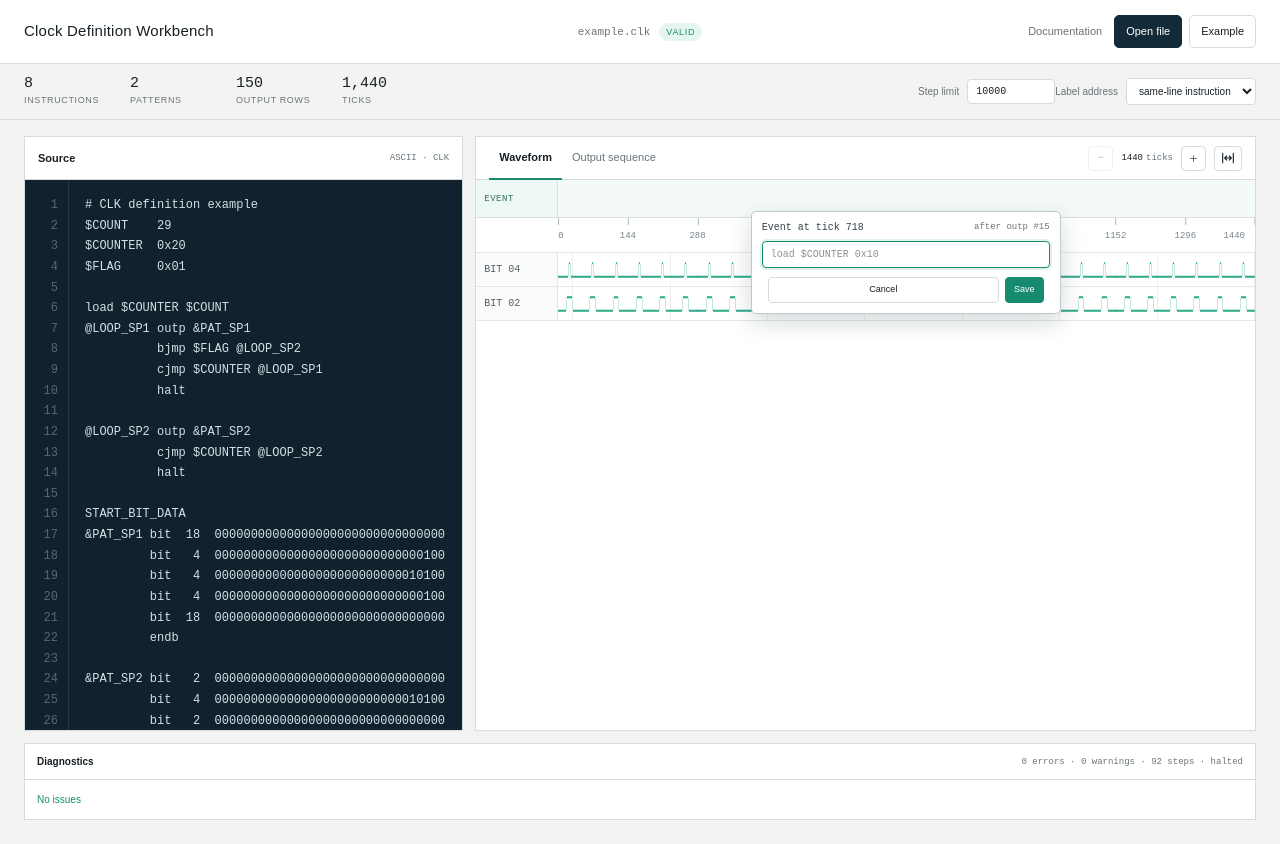
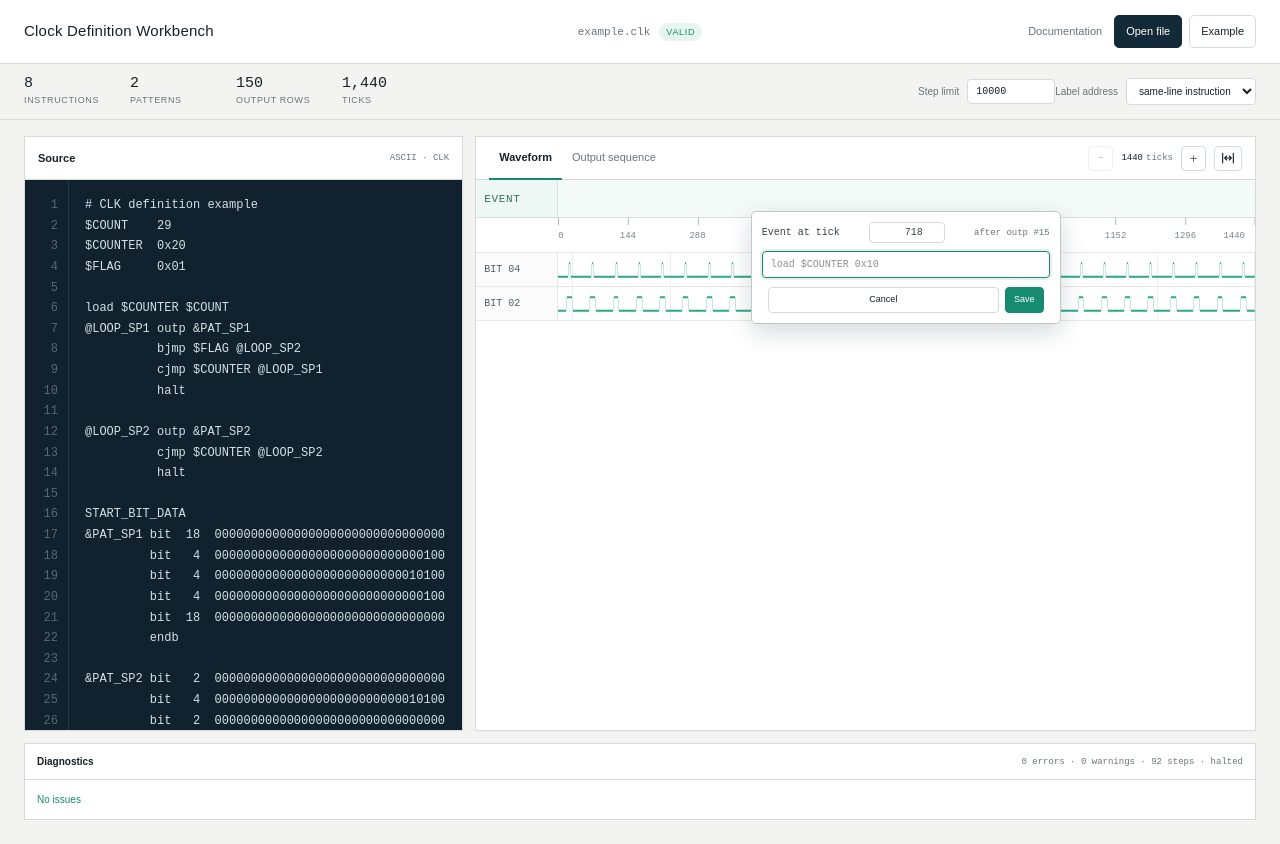
Before and after one commit to astronasutarou/clk_workbench, a React (Vite) app in the folder app/: page / in a window 1280 px wide. Both pictures are taken after a click on the button 906 px from the left and 198 px from the top of the page. Built offline with nearby package versions, Linux system fonts and the light colour scheme.

Commit message:
Improve waveform event interactions

```diff
--- a/app/src/App.tsx
+++ b/app/src/App.tsx
@@ -16,6 +16,7 @@ import {
   getMinimumViewSpan,
   getWaveformChunks,
   getWaveformRenderRange,
+  isTimelinePointerX,
 } from "./lib/waveform";
 
 const SAMPLE = `# CLK definition example
@@ -154,7 +155,7 @@ export default function App() {
     } | null>(null),
     [events, setEvents] = useState<ClockEvent[]>([]),
     [eventDraft, setEventDraft] = useState<
-      (ClockEvent & { error: string }) | null
+      (ClockEvent & { error: string; originalTick: number | null }) | null
     >(null);
   const input = useRef<HTMLInputElement>(null),
     waveScroll = useRef<HTMLDivElement>(null),
@@ -296,7 +297,12 @@ export default function App() {
     const rect = el.getBoundingClientRect(),
       x = e.clientX - rect.left,
       y = e.clientY - rect.top;
-    if (x < 0 || x >= el.clientWidth || y < 0 || y >= el.clientHeight) return;
+    if (
+      !isTimelinePointerX(x, el.clientWidth, WAVE_LABEL_WIDTH) ||
+      y < 0 ||
+      y >= el.clientHeight
+    )
+      return;
     canvas.setPointerCapture(e.pointerId);
     setSelection({
       start: x,
@@ -313,7 +319,10 @@ export default function App() {
     const rect = el.getBoundingClientRect();
     setSelection({
       ...selection,
-      current: Math.max(0, Math.min(el.clientWidth, e.clientX - rect.left)),
+      current: Math.max(
+        WAVE_LABEL_WIDTH,
+        Math.min(el.clientWidth, e.clientX - rect.left),
+      ),
     });
   };
   const selectEnd = () => {
@@ -327,12 +336,15 @@ export default function App() {
     setSelection(null);
     if (width < 8) return;
     const left = Math.min(selection.start, selection.current),
+      timelineWidth = Math.max(1, el.clientWidth - WAVE_LABEL_WIDTH),
       visibleStart = Math.min(
         Math.max(0, total - effectiveSpan),
         Math.max(0, (selection.scrollLeft * total) / el.scrollWidth),
       ),
-      rawStart = visibleStart + (left / el.clientWidth) * effectiveSpan,
-      rawSpan = (width / el.clientWidth) * effectiveSpan,
+      rawStart =
+        visibleStart +
+        ((left - WAVE_LABEL_WIDTH) / timelineWidth) * effectiveSpan,
+      rawSpan = (width / timelineWidth) * effectiveSpan,
       nextSpan = Math.max(minSpan, Math.min(total, rawSpan)),
       center = rawStart + rawSpan / 2;
     setVisibleSpan(nextSpan, center - nextSpan / 2);
@@ -345,50 +357,71 @@ export default function App() {
     }
     return result.segments.at(-1)?.instance ?? 0;
   };
-  const openEvent = (e: ReactMouseEvent<HTMLDivElement>) => {
+  const openEventAtTick = (requestedTick: number) => {
     if (!total || !result.segments.length) return;
-    const rect = e.currentTarget.getBoundingClientRect(),
-      tick = Math.min(
-        total - 1,
-        Math.max(
-          0,
-          Math.floor(((e.clientX - rect.left) / rect.width) * total),
-        ),
-      ),
+    const tick = Math.min(total - 1, Math.max(0, Math.floor(requestedTick))),
       instance = instanceForTick(tick),
       existing = events.find((event) => event.instance === instance);
     setEventDraft(
       existing
-        ? { ...existing, error: "" }
-        : { tick, instance, command: "", error: "" },
+        ? { ...existing, error: "", originalTick: existing.tick }
+        : { tick, instance, command: "", error: "", originalTick: null },
     );
   };
+  const openEvent = (e: ReactMouseEvent<HTMLDivElement>) => {
+    const rect = e.currentTarget.getBoundingClientRect();
+    openEventAtTick(((e.clientX - rect.left) / rect.width) * total);
+  };
+  const openEventAtVisibleCenter = () =>
+    openEventAtTick(viewStart + effectiveSpan / 2);
   const saveEvent = () => {
     if (!eventDraft) return;
+    if (
+      !Number.isInteger(eventDraft.tick) ||
+      eventDraft.tick < 0 ||
+      eventDraft.tick >= total
+    ) {
+      setEventDraft({
+        ...eventDraft,
+        error: `Tick must be an integer from 0 to ${Math.max(0, total - 1)}`,
+      });
+      return;
+    }
     const error = validateEventCommand(eventDraft.command, result.program);
     if (error) {
       setEventDraft({ ...eventDraft, error });
       return;
     }
     const saved: { tick: number; instance: number; command: string } = {
-      tick: eventDraft.tick,
-      instance: eventDraft.instance,
-      command: eventDraft.command.trim(),
-    };
+        tick: eventDraft.tick,
+        instance: instanceForTick(eventDraft.tick),
+        command: eventDraft.command.trim(),
+      },
+      invalidationTick = Math.min(
+        eventDraft.originalTick ?? saved.tick,
+        saved.tick,
+      );
     setEvents((current) =>
-      [...current.filter((event) => event.tick < saved.tick), saved].sort(
-        (a, b) => a.tick - b.tick,
-      ),
+      [
+        ...current.filter((event) => event.tick < invalidationTick),
+        saved,
+      ].sort((a, b) => a.tick - b.tick),
     );
     setEventDraft(null);
   };
   const deleteEvent = () => {
     if (!eventDraft) return;
+    const invalidationTick = eventDraft.originalTick ?? eventDraft.tick;
     setEvents((current) =>
-      current.filter((event) => event.tick < eventDraft.tick),
+      current.filter((event) => event.tick < invalidationTick),
     );
     setEventDraft(null);
   };
+  const eventDraftPosition =
+      eventDraft && total
+        ? Math.min(1, Math.max(0, eventDraft.tick / total))
+        : 0,
+    eventTickInvalid = eventDraft?.error.startsWith("Tick must") ?? false;
   return (
     <main>
       <header>
@@ -581,12 +614,33 @@ export default function App() {
                 onPointerUp={selectEnd}
                 onPointerCancel={() => setSelection(null)}
               >
-                <div className="event-line">
-                  <b>EVENT</b>
+                <div
+                  className="event-line"
+                  title="Click the event row to add an event"
+                >
+                  <button
+                    type="button"
+                    className="event-label"
+                    title="Add an event at an arbitrary tick"
+                    onPointerDown={(e) => e.stopPropagation()}
+                    onClick={openEventAtVisibleCenter}
+                  >
+                    EVENT
+                  </button>
                   <div
                     className="event-track"
+                    role="button"
+                    tabIndex={0}
+                    aria-label="Add an event to the waveform"
+                    title="Click to add an event"
                     onPointerDown={(e) => e.stopPropagation()}
                     onClick={openEvent}
+                    onKeyDown={(e) => {
+                      if (e.key === "Enter" || e.key === " ") {
+                        e.preventDefault();
+                        openEventAtVisibleCenter();
+                      }
+                    }}
                   >
                     <div className="event-pins">
                       {events.map((event) => (
@@ -599,15 +653,19 @@ export default function App() {
                           onPointerDown={(e) => e.stopPropagation()}
                           onClick={(e) => {
                             e.stopPropagation();
-                            setEventDraft({ ...event, error: "" });
+                            setEventDraft({
+                              ...event,
+                              error: "",
+                              originalTick: event.tick,
+                            });
                           }}
                         />
                       ))}
                     </div>
                     {eventDraft && (
                       <form
-                        className={`event-editor ${eventDraft.tick / total < 0.25 ? "align-left" : eventDraft.tick / total > 0.75 ? "align-right" : ""}`}
-                        style={{ left: `${(eventDraft.tick / total) * 100}%` }}
+                        className={`event-editor ${eventDraftPosition < 0.25 ? "align-left" : eventDraftPosition > 0.75 ? "align-right" : ""}`}
+                        style={{ left: `${eventDraftPosition * 100}%` }}
                         onPointerDown={(e) => e.stopPropagation()}
                         onClick={(e) => e.stopPropagation()}
                         onSubmit={(e) => {
@@ -616,12 +674,39 @@ export default function App() {
                         }}
                       >
                         <label>
-                          Event at tick {eventDraft.tick}
+                          <span>Event at tick</span>
+                          <input
+                            className={`event-tick-input ${eventTickInvalid ? "invalid" : ""}`}
+                            type="number"
+                            min="0"
+                            max={Math.max(0, total - 1)}
+                            step="1"
+                            aria-label="Event tick"
+                            value={eventDraft.tick}
+                            onChange={(e) => {
+                              const tick = Number(e.target.value);
+                              setEventDraft({
+                                ...eventDraft,
+                                tick,
+                                instance:
+                                  Number.isInteger(tick) && total
+                                    ? instanceForTick(
+                                        Math.min(total - 1, Math.max(0, tick)),
+                                      )
+                                    : eventDraft.instance,
+                                error: "",
+                              });
+                            }}
+                          />
                           <small>after outp #{eventDraft.instance + 1}</small>
                         </label>
                         <input
                           autoFocus
-                          className={eventDraft.error ? "invalid" : undefined}
+                          className={
+                            eventDraft.error && !eventTickInvalid
+                              ? "invalid"
+                              : undefined
+                          }
                           aria-invalid={Boolean(eventDraft.error)}
                           aria-label="Event command"
                           value={eventDraft.command}
@@ -639,9 +724,7 @@ export default function App() {
                         />
                         {eventDraft.error && <p>{eventDraft.error}</p>}
                         <div>
-                          {events.some(
-                            (event) => event.instance === eventDraft.instance,
-                          ) && (
+                          {eventDraft.originalTick !== null && (
                             <button
                               type="button"
                               className="delete"
--- a/app/src/lib/waveform.ts
+++ b/app/src/lib/waveform.ts
@@ -26,6 +26,14 @@ const CHUNKS_PER_VIEW = 5;
 const OVERSCAN_VIEWS = 0.5;
 const WAVEFORM_EDGE_OVERLAP_PX = 0.5;
 export const MAX_WAVEFORM_WIDTH = 12_000_000;
+
+export function isTimelinePointerX(
+  pointerX: number,
+  viewportWidth: number,
+  labelWidth: number,
+): boolean {
+  return pointerX >= labelWidth && pointerX < viewportWidth;
+}
 
 export function getMinimumViewSpan(
   total: number,
--- a/app/src/styles/editor-fix.css
+++ b/app/src/styles/editor-fix.css
@@ -86,23 +86,38 @@
   background: #f4faf8;
 }
 
-.event-line > b {
+.event-label {
   position: sticky;
   left: 0;
   z-index: 6;
-  padding: 14px 8px 0;
+  padding: 0 8px;
   border-right: 1px solid #d9dfdd;
+  border-top: 0;
+  border-bottom: 0;
+  border-left: 0;
   background: #edf7f3;
   color: #357060;
   font:
-    9px ui-monospace,
+    11px ui-monospace,
     monospace;
+  text-align: left;
   letter-spacing: 0.06em;
+}
+
+.event-label:hover,
+.event-label:focus-visible {
+  background: #dff1ea;
+  color: #24594b;
 }
 
 .event-track {
   position: relative;
   cursor: crosshair;
+}
+
+.event-track:focus-visible {
+  outline: 2px solid var(--green);
+  outline-offset: -2px;
 }
 
 .event-pins {
@@ -171,6 +186,8 @@
 
 .event-editor label {
   display: flex;
+  align-items: center;
+  gap: 6px;
   justify-content: space-between;
   margin-bottom: 7px;
   color: #33434a;
@@ -193,6 +210,12 @@
   font:
     10px ui-monospace,
     monospace;
+}
+
+.event-editor .event-tick-input {
+  width: 76px;
+  padding: 4px 6px;
+  text-align: right;
 }
 
 .event-editor input:focus {
```
Also changed, not shown: 1 other file (tests, documents, lock files or other folders).
